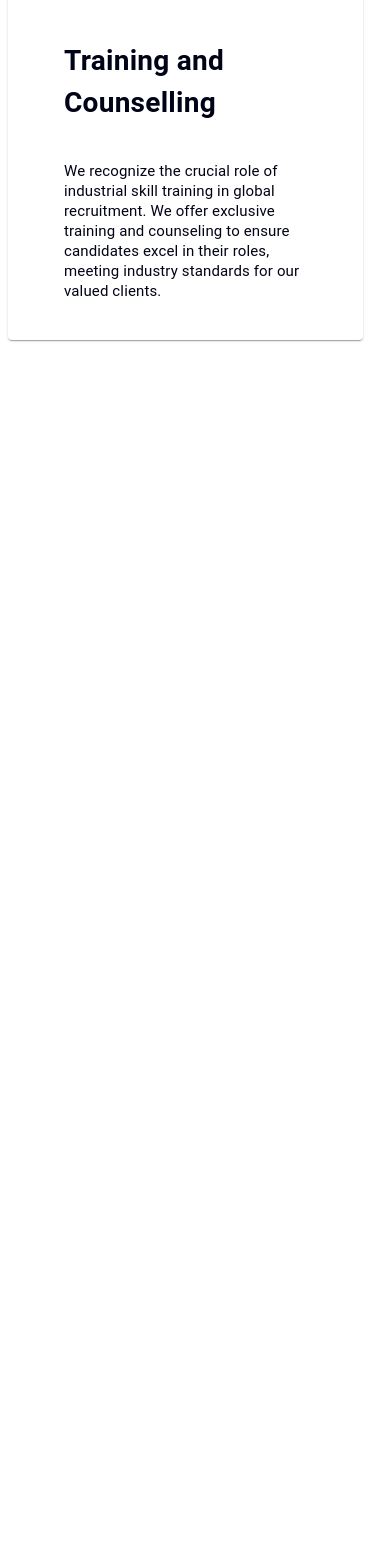
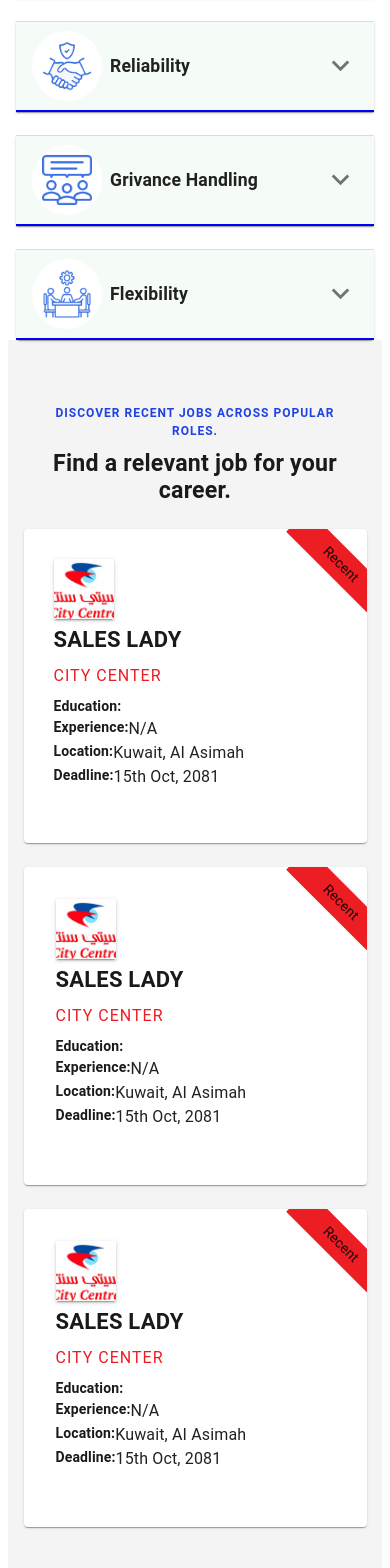
Before and after one commit to Ashish067/LuckyHr, a React (Vite) app: page / in a window 390 px wide. Shown: the part 2236-3804 px from the top of the page. Before the commit the page ends 2584 px from the top, so only its background shows below. Built offline with nearby package versions, Linux system fonts and the light colour scheme.

Commit message:
developed responsive ui for job screening section

```diff
--- a/src/App.jsx
+++ b/src/App.jsx
@@ -2,15 +2,15 @@ import { useState } from "react";
 import "./App.css";
 import WhyChooseUs from "./components/WhyChooseUs";
 import OurServicesSection from "./components/OurServicesSection";
+import DiscoverJobsSection from "./components/DiscoverJobs/DiscoverJobsSection";
 
 function App() {
-  const [count, setCount] = useState(0);
-
   return (
     <>
       <div>
+        <OurServicesSection />
         <WhyChooseUs />
-        <OurServicesSection />
+        <DiscoverJobsSection />
       </div>
     </>
   );
--- /dev/null
+++ b/src/components/DiscoverJobs/DiscoverJobs.jsx
@@ -0,0 +1,230 @@
+import {
+  Avatar,
+  Box,
+  Card,
+  CardContent,
+  styled,
+  Typography,
+} from "@mui/material";
+import React from "react";
+import PowerJobs from "../../assets/power_jobs_image.png";
+
+const StyledText = styled(Typography)({
+  fontSize: "14px",
+  fontWeight: "bold",
+  color: "#1a1a1a",
+});
+
+const JobDiscovery = () => {
+  return (
+    <>
+      <Box
+        display={"flex"}
+        flexDirection={{ xs: "column", sm: "row" }}
+        gap={3}
+        justifyItems={"space-between"}
+        // justifySelf={"center"}
+        marginX={"0.75rem"}
+        width={"98%"}
+      >
+        <Card
+          sx={{
+            flex: 1,
+            maxWidth: "600px",
+            position: "relative",
+          }}
+        >
+          <CardContent
+            sx={{
+              display: "flex",
+              flexDirection: { xs: "column", md: "row" },
+              padding: "30px",
+              marginBottom: 3,
+            }}
+          >
+            <Avatar
+              variant="square"
+              src={PowerJobs}
+              sx={{ boxShadow: 2, width: 60, height: 60 }}
+              objectFit="contain"
+            />
+            <Box paddingX={{ xs: "0px", sm: 2 }} paddingTop={{ xs: "4px" }}>
+              <Typography
+                fontSize={"22px"}
+                marginBottom={"8px"}
+                color="#1a1a1a"
+                fontWeight={"bold"}
+              >
+                SALES LADY
+              </Typography>
+              <Typography
+                color="#ed1d24"
+                marginBottom={"8px"}
+                letterSpacing={"1px"}
+              >
+                CITY CENTER
+              </Typography>
+              <Box display={"flex"}>
+                <StyledText> Education:</StyledText>
+                <Typography></Typography>
+              </Box>
+              <Box display={"flex"}>
+                <StyledText> Experience:</StyledText>
+                <Typography>N/A</Typography>
+              </Box>
+              <Box display={"flex"}>
+                <StyledText> Location:</StyledText>
+                <Typography>Kuwait, AI Asimah</Typography>
+              </Box>
+              <Box display={"flex"}>
+                <StyledText> Deadline:</StyledText>
+                <Typography>15th Oct, 2081</Typography>
+              </Box>
+            </Box>
+          </CardContent>
+          <Typography
+            sx={{
+              backgroundColor: "#ed1d24",
+              position: "absolute",
+              top: "20px",
+              right: "-36px",
+              padding: "5px 40px",
+              transform: "rotate(45deg)",
+              fontSize: "14px",
+            }}
+          >
+            Recent
+          </Typography>
+        </Card>
+        <Card sx={{ flex: 1, maxWidth: "600px", position: "relative" }}>
+          <CardContent
+            sx={{
+              display: "flex",
+              flexDirection: { xs: "column", md: "row" },
+              padding: 4,
+              marginBottom: 3,
+            }}
+          >
+            <Avatar
+              variant="square"
+              src={PowerJobs}
+              sx={{ boxShadow: 2, width: 60, height: 60 }}
+              objectFit="contain"
+            />
+            <Box paddingX={{ xs: "0px", sm: 2 }} paddingTop={{ xs: "4px" }}>
+              <Typography
+                fontSize={"22px"}
+                marginBottom={"8px"}
+                color="#1a1a1a"
+                fontWeight={"bold"}
+              >
+                SALES LADY
+              </Typography>
+              <Typography
+                color="#ed1d24"
+                marginBottom={"8px"}
+                letterSpacing={"1px"}
+              >
+                CITY CENTER
+              </Typography>
+              <Box display={"flex"}>
+                <StyledText> Education:</StyledText>
+                <Typography></Typography>
+              </Box>
+              <Box display={"flex"}>
+                <StyledText> Experience:</StyledText>
+                <Typography>N/A</Typography>
+              </Box>
+              <Box display={"flex"}>
+                <StyledText> Location:</StyledText>
+                <Typography>Kuwait, AI Asimah</Typography>
+              </Box>
+              <Box display={"flex"}>
+                <StyledText> Deadline:</StyledText>
+                <Typography>15th Oct, 2081</Typography>
+              </Box>
+            </Box>
+          </CardContent>
+          <Typography
+            sx={{
+              backgroundColor: "#ed1d24",
+              position: "absolute",
+              top: "20px",
+              right: "-36px",
+              padding: "5px 40px",
+              transform: "rotate(45deg)",
+              fontSize: "14px",
+            }}
+          >
+            Recent
+          </Typography>
+        </Card>
+        <Card sx={{ flex: 1, maxWidth: "600px", position: "relative" }}>
+          <CardContent
+            sx={{
+              display: "flex",
+              flexDirection: { xs: "column", md: "row" },
+              padding: 4,
+              marginBottom: 3,
+            }}
+          >
+            <Avatar
+              variant="square"
+              src={PowerJobs}
+              sx={{ boxShadow: 2, width: 60, height: 60 }}
+              objectFit="contain"
+            />
+            <Box paddingX={{ xs: "0px", md: 2 }} paddingTop={{ xs: "4px" }}>
+              <Typography
+                fontSize={"22px"}
+                marginBottom={"8px"}
+                color="#1a1a1a"
+                fontWeight={"bold"}
+              >
+                SALES LADY
+              </Typography>
+              <Typography
+                color="#ed1d24"
+                marginBottom={"8px"}
+                letterSpacing={"1px"}
+              >
+                CITY CENTER
+              </Typography>
+              <Box display={"flex"}>
+                <StyledText> Education:</StyledText>
+                <Typography></Typography>
+              </Box>
+              <Box display={"flex"}>
+                <StyledText> Experience:</StyledText>
+                <Typography>N/A</Typography>
+              </Box>
+              <Box display={"flex"}>
+                <StyledText> Location:</StyledText>
+                <Typography>Kuwait, AI Asimah</Typography>
+              </Box>
+              <Box display={"flex"}>
+                <StyledText> Deadline:</StyledText>
+                <Typography>15th Oct, 2081</Typography>
+              </Box>
+            </Box>
+          </CardContent>
+          <Typography
+            sx={{
+              backgroundColor: "#ed1d24",
+              position: "absolute",
+              top: "20px",
+              right: "-36px",
+              padding: "5px 40px",
+              transform: "rotate(45deg)",
+              fontSize: "14px",
+            }}
+          >
+            Recent
+          </Typography>
+        </Card>
+      </Box>
+    </>
+  );
+};
+
+export default JobDiscovery;
--- /dev/null
+++ b/src/components/DiscoverJobs/DiscoverJobsSection.jsx
@@ -0,0 +1,25 @@
+import { Box } from "@mui/material";
+import React from "react";
+import DiscoverJobsText from "./DiscoverJobsText";
+import JobDiscovery from "./DiscoverJobs";
+
+const DiscoverJobsSection = () => {
+  return (
+    <>
+      <Box
+        paddingX={1.5}
+        display={"flex"}
+        alignItems={{ xs: "center", md: "start" }}
+        flexDirection={{ xs: "column" }}
+        gap={2}
+        sx={{ backgroundColor: "#f4f4f4" }}
+        paddingY={8}
+      >
+        <DiscoverJobsText />
+        <JobDiscovery />
+      </Box>
+    </>
+  );
+};
+
+export default DiscoverJobsSection;
--- /dev/null
+++ b/src/components/DiscoverJobs/DiscoverJobsText.jsx
@@ -0,0 +1,39 @@
+import { Box, Typography } from "@mui/material";
+import React from "react";
+import { capitalizeAllLetters } from "../../utils/CapitalizeAllText";
+
+const DiscoverJobsText = () => {
+  return (
+    <>
+      <Box
+        display={"flex"}
+        flexDirection={"column"}
+        justifyItems={{ xs: "center", md: "start" }}
+        paddingX={2}
+      >
+        <Typography
+          fontSize={{ xs: "12px", lg: 16 }}
+          fontWeight={700}
+          color="#2042e3"
+          marginBottom={"10px"}
+          letterSpacing={1}
+          textAlign={{ xs: "center", md: "left" }}
+        >
+          {capitalizeAllLetters("Discover recent jobs across popular roles.")}
+        </Typography>
+        <Typography
+          color="#1a1a1a"
+          fontWeight={"bold"}
+          fontSize={"calc(1.3rem + .6vw)"}
+          lineHeight={1.2}
+          marginBottom={".5rem"}
+          textAlign={{ xs: "center", md: "left" }}
+        >
+          Find a relevant job for your career.
+        </Typography>
+      </Box>
+    </>
+  );
+};
+
+export default DiscoverJobsText;
--- /dev/null
+++ b/src/utils/CapitalizeAllText.js
@@ -0,0 +1,3 @@
+export const capitalizeAllLetters = (text) => {
+    return text.toUpperCase();
+  };
```
Also changed, not shown: src/utils/CountIncrease.js (added, +26 -0 lines), src/assets/power_jobs_image.png (added).
